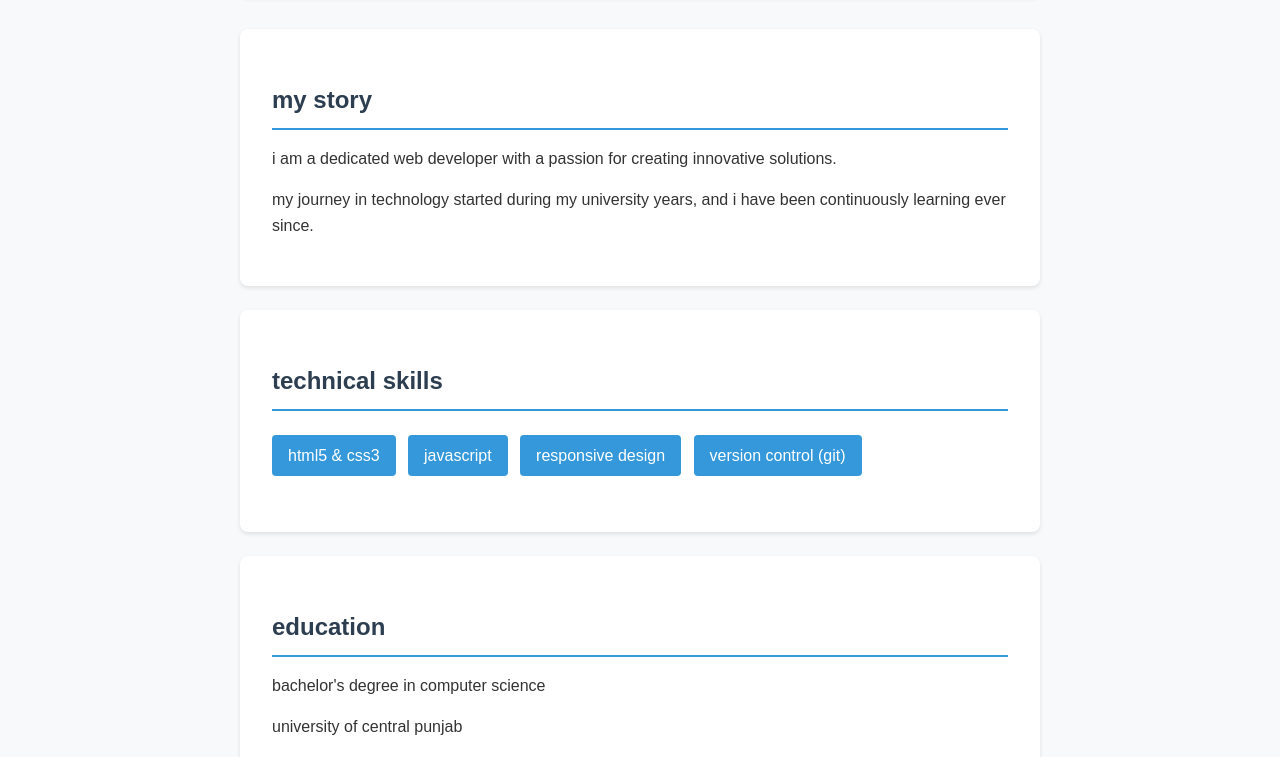
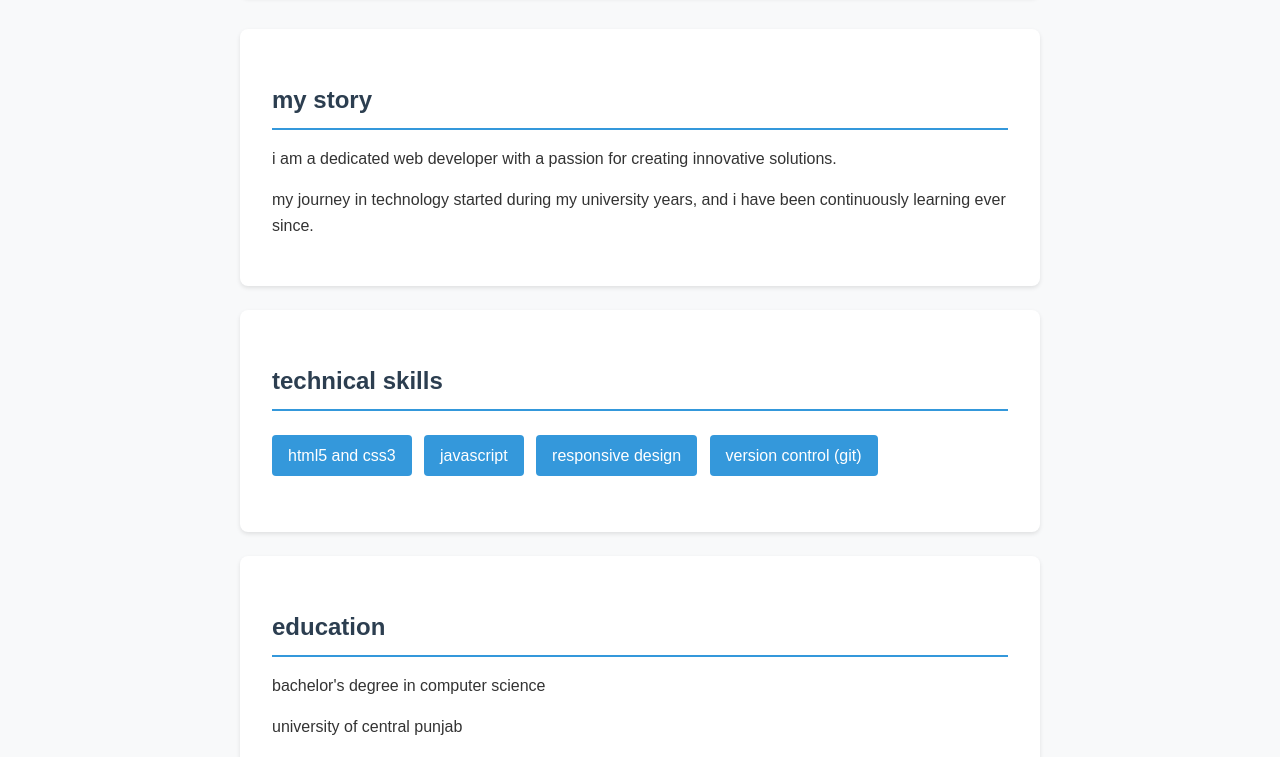
Before and after one commit to rafiashan18/Portfolio-Website, a website: page src/about.html in a window 1280 px wide. Shown: the part 343-1100 px from the top of the page. Drawn offline with Linux system fonts and the light colour scheme.

Commit message:
Modify about.html page

```diff
--- a/src/about.html
+++ b/src/about.html
@@ -33,7 +33,7 @@
         <section id="skills-section">
             <h2>technical skills</h2>
             <ul>
-                <li>html5 & css3</li>
+                <li>html5 and css3</li>
                 <li>javascript</li>
                 <li>responsive design</li>
                 <li>version control (git)</li>
```
